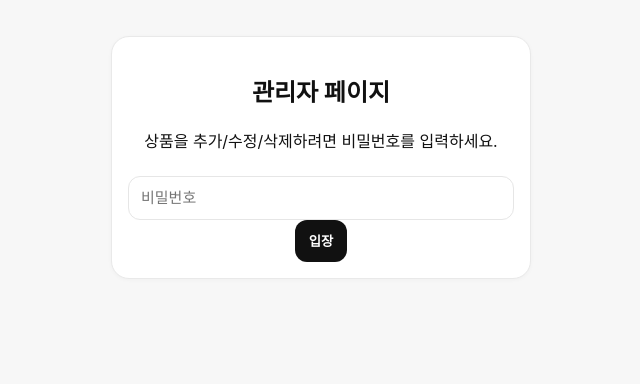
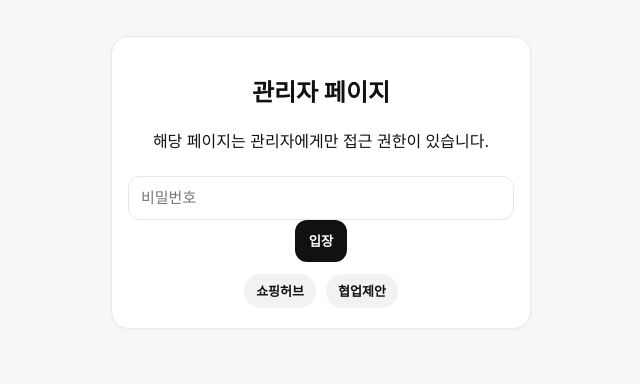
Before and after one commit to seandno24-debug/eyegotcha-linkhub, a website: page admin.html in a window 1280 px wide. Shown: the whole page, without its empty margins (319-959 px from the left). Drawn offline with Linux system fonts and the light colour scheme.

Commit message:
ui: add admin gate links and update access notice

```diff
--- a/admin.html
+++ b/admin.html
@@ -13,9 +13,13 @@
   <main class="wrap admin-shell">
     <section id="adminGate" class="admin-gate">
       <h1>관리자 페이지</h1>
-      <p>상품을 추가/수정/삭제하려면 비밀번호를 입력하세요.</p>
+      <p>해당 페이지는 관리자에게만 접근 권한이 있습니다.</p>
       <input id="adminPassword" type="password" placeholder="비밀번호" autocomplete="current-password" />
       <button id="adminLoginBtn" type="button">입장</button>
+      <div class="admin-gate-links" aria-label="페이지 이동">
+        <a href="index.html">쇼핑허브</a>
+        <a href="collab.html">협업제안</a>
+      </div>
       <p id="adminGateError" class="admin-error" hidden>비밀번호가 일치하지 않습니다.</p>
     </section>
 
--- a/styles.css
+++ b/styles.css
@@ -553,6 +553,32 @@ a { color: inherit; }
 
 .admin-gate { max-width: 420px; margin: 20px auto 12px; text-align: center; }
 
+.admin-gate-links {
+  display: flex;
+  justify-content: center;
+  gap: 10px;
+  margin: 12px 0 4px;
+  flex-wrap: wrap;
+}
+
+.admin-gate-links a {
+  display: inline-flex;
+  align-items: center;
+  justify-content: center;
+  min-height: 34px;
+  padding: 0 12px;
+  border-radius: 999px;
+  background: #f2f2f2;
+  color: #111;
+  text-decoration: none;
+  font-size: 13px;
+  font-weight: 800;
+}
+
+.admin-gate-links a:hover {
+  background: #e8e8e8;
+}
+
 .admin-gate input,
 .admin-grid input {
   width: 100%;
```
